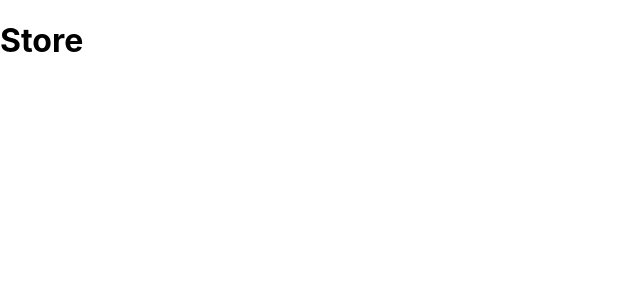
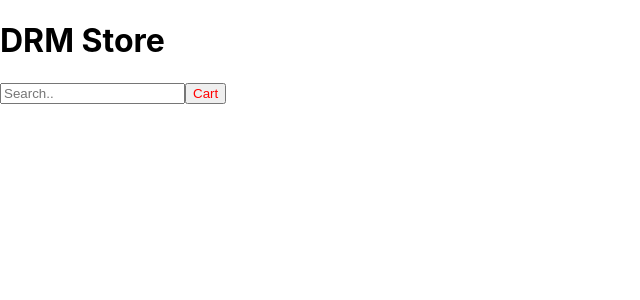
Before and after one commit to Andrew-A-Cruz/Hackathon, a React (Create React App) app in the folder frontEnd/: page / in a window 1280 px wide. Shown: the top 300 px of the page, without its empty margins (0-640 px from the left). Built offline with nearby package versions, Linux system fonts and the light colour scheme.

Commit message:
added some css and removed dead import

```diff
--- a/frontEnd/src/Cart.js
+++ b/frontEnd/src/Cart.js
@@ -1,4 +1,3 @@
-import { Outlet, Link } from "react-router-dom";
 const Cart = () => {
   return (
     <>
--- a/frontEnd/src/Store.js
+++ b/frontEnd/src/Store.js
@@ -1,8 +1,16 @@
-import { Outlet, Link } from "react-router-dom";
 const Store = () => {
+  const cartStyle = {
+    color: "Red",
+  };
   return (
     <>
-      <h1>Store</h1>
+      <h1>DRM Store</h1>
+      <div>
+        <input type="text" placeholder="Search.."></input>
+        <button style={cartStyle} type="button">
+          Cart
+        </button>
+      </div>
     </>
   );
 };
```
